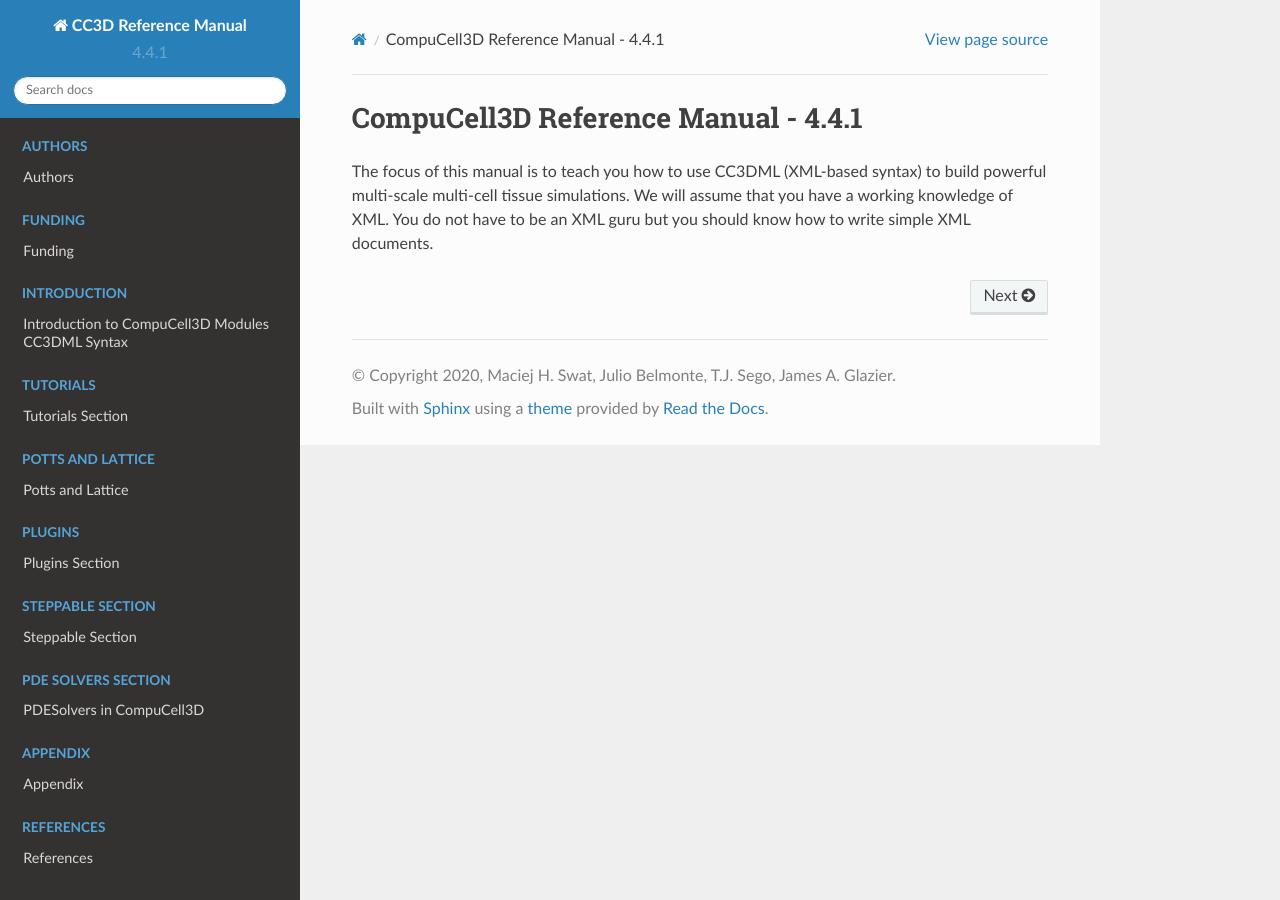
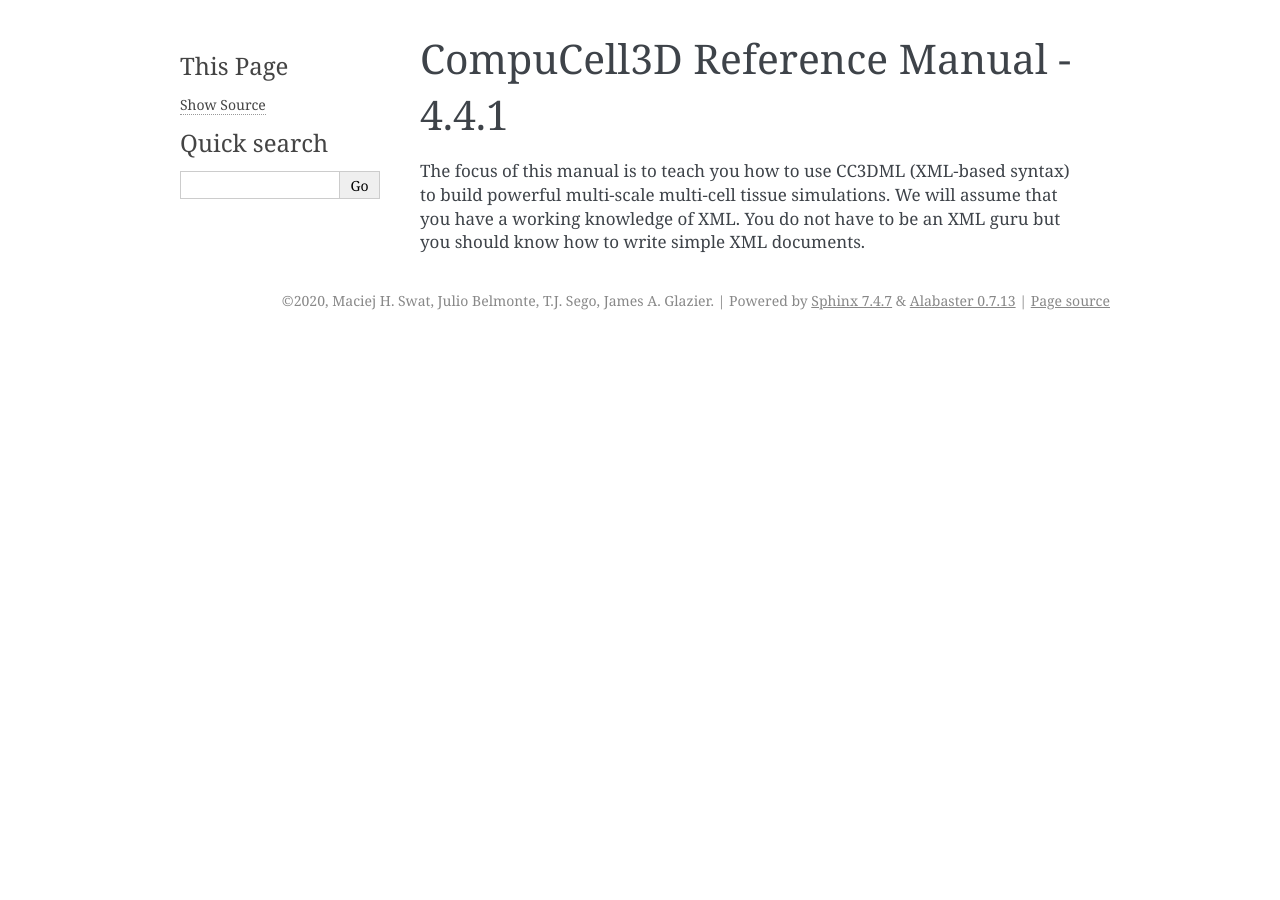
Before and after one commit to CompuCell3D/CompuCell3DReferenceManual, a Sphinx documentation site: the page built from docs/index.rst, in a window 1280 px wide. Built offline with Sphinx 7.4.7, drawn with Linux system fonts in a browser that asks for light colours.

Commit message:
fixing conf.py

```diff
--- a/docs/conf.py
+++ b/docs/conf.py
@@ -92,14 +92,15 @@
 #
 # html_theme = 'basic'
 # html_theme = 'alabaster'
-html_theme = 'sphinx_rtd_theme'
 
-on_rtd = os.environ.get('READTHEDOCS', None) == 'True'
-
-if not on_rtd:  # only import and set the theme if we're building docs locally
-    import sphinx_rtd_theme
-    html_theme = 'sphinx_rtd_theme'
-    html_theme_path = [sphinx_rtd_theme.get_html_theme_path()]
+# html_theme = 'sphinx_rtd_theme'
+#
+# on_rtd = os.environ.get('READTHEDOCS', None) == 'True'
+#
+# if not on_rtd:  # only import and set the theme if we're building docs locally
+#     import sphinx_rtd_theme
+#     html_theme = 'sphinx_rtd_theme'
+#     html_theme_path = [sphinx_rtd_theme.get_html_theme_path()]
 
 # Theme options are theme-specific and customize the look and feel of a theme
 # further.  For a list of options available for each theme, see the
```
